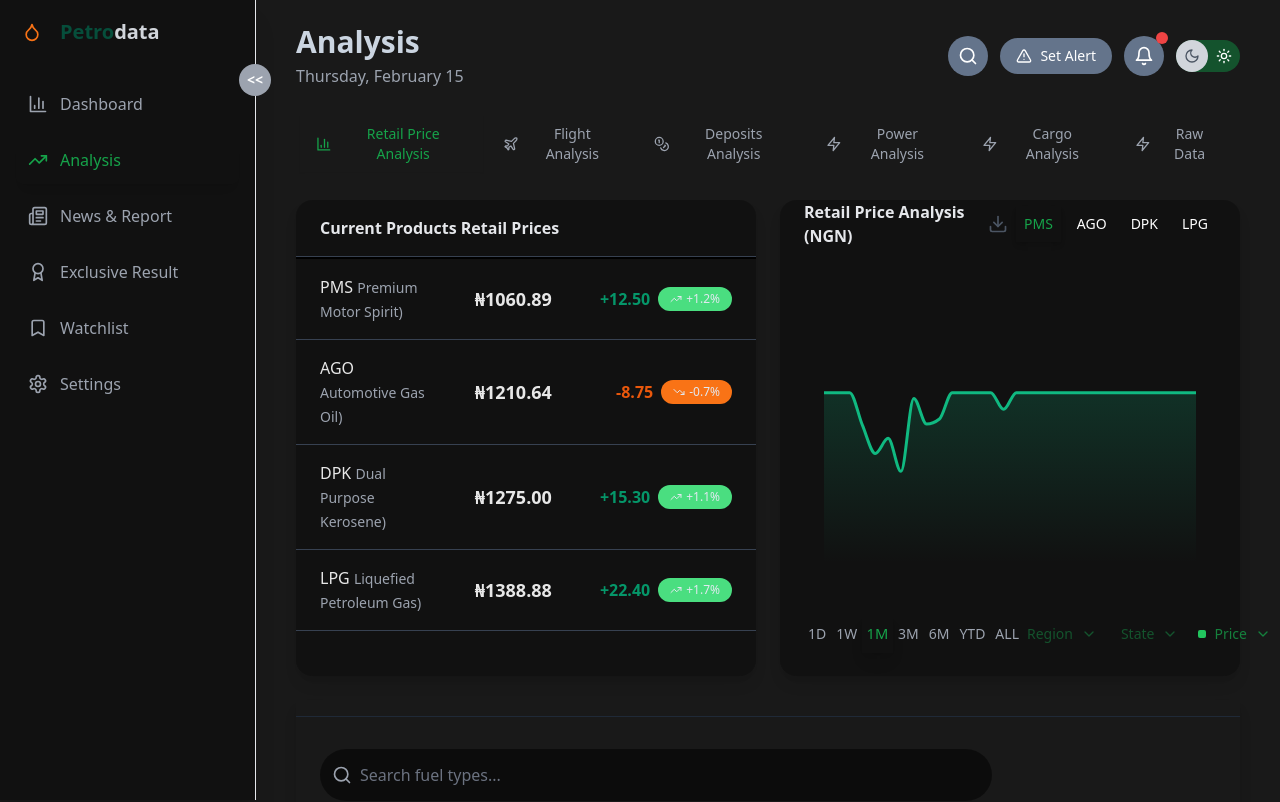
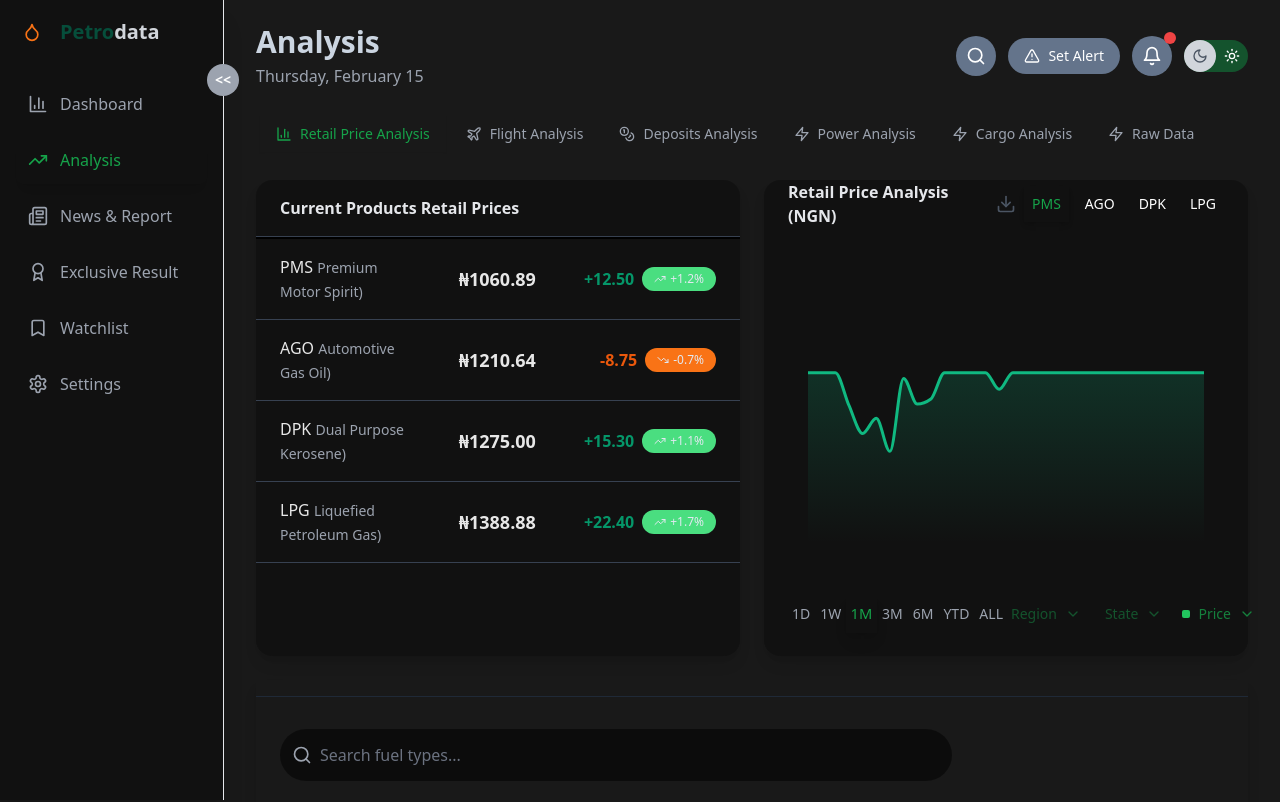
Before and after one commit to Kaddesh/petrodataa, a React (Vite) app: page / in a window 1280 px wide. Shown: the top 802 px of the page. Built offline with nearby package versions, Linux system fonts and the light colour scheme.

Commit message:
fix: fixed sidebar and layout

```diff
--- a/src/components/Layout.tsx
+++ b/src/components/Layout.tsx
@@ -18,7 +18,7 @@ const Layout: React.FC<LayoutProps> = ({ children, currentPage, setCurrentPage }
         currentPage={currentPage}
         setCurrentPage={setCurrentPage}
       />
-      <main className={`flex-1 transition-all duration-300 ${sidebarCollapsed ? 'ml-16' : 'ml-64'}`}>
+      <main className={`flex-1 transition-all duration-300 ${sidebarCollapsed ? 'ml-16' : 'ml-56'}`}>
         <div className="p-6 h-full">
           {children}
         </div>
--- a/src/components/Sidebar.tsx
+++ b/src/components/Sidebar.tsx
@@ -27,7 +27,7 @@ const Sidebar: React.FC<SidebarProps> = ({ collapsed, onToggle, currentPage, set
   ];
 
   return (
-    <div className={`fixed left-0 top-0 h-full bg-black/30 shadow-xl border-r border-gray-200 transition-all duration-300 z-50 ${collapsed ? 'w-20' : 'w-64'}`}>
+    <div className={`fixed left-0 top-0 h-full bg-black/30 shadow-xl border-r border-gray-200 transition-all duration-300 z-50 ${collapsed ? 'w-20' : 'w-56'}`}>
       {/* Header */}
       <div className="flex items-center p-4 border-gray-200">
         <div className={`flex items-center space-x-3 ${collapsed ? 'justify-center' : ''}`}>
--- a/src/pages/Analysis.tsx
+++ b/src/pages/Analysis.tsx
@@ -18,7 +18,7 @@ const Analysis: React.FC = () => {
   ];
 
   return (
-    <div className="space-y-6 px-4">
+    <div className="space-y-6 px-2">
       <div className="flex items-center justify-between">
         <div>
           <h1 className="text-3xl font-bold text-slate-300">Analysis</h1>
```
